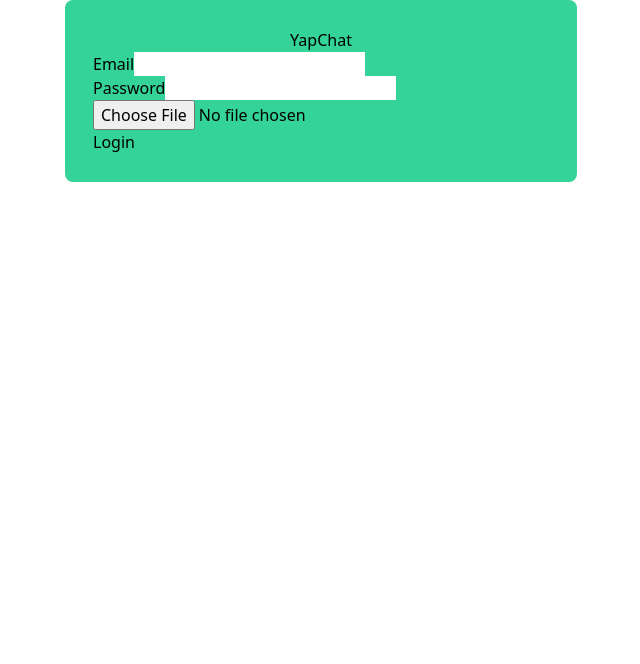
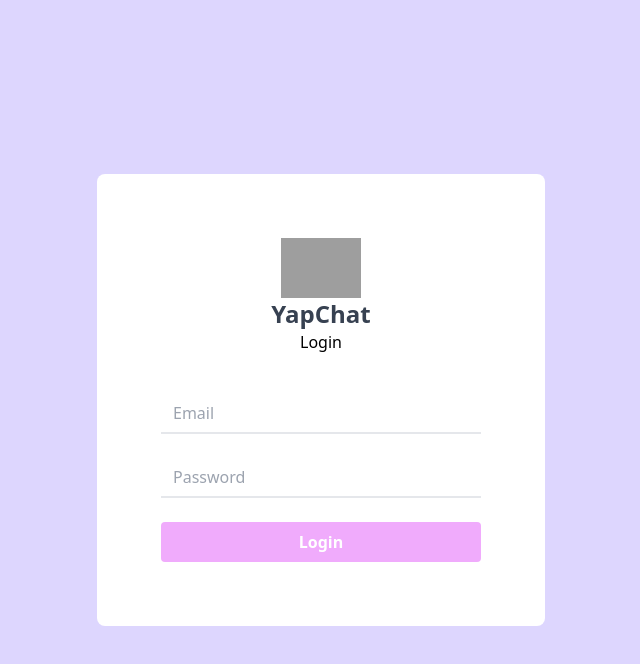
Before and after one commit to Alapottra-troj1n/YapChat, a React (Create React App) app: page / in a window 1280 px wide. Shown: the top 664 px of the page, without its empty margins (319-959 px from the left). Built offline with nearby package versions, Linux system fonts and the light colour scheme; grey boxes are pictures that could not be loaded.

Commit message:
login page done

```diff
--- a/src/App.js
+++ b/src/App.js
@@ -3,7 +3,7 @@
 
 function App() {
   return (
-    <div>
+    <div className="h-screen flex justify-center items-center bg-violet-200">
         <Login/>
     </div>
   );
--- a/src/pages/Login.jsx
+++ b/src/pages/Login.jsx
@@ -3,25 +3,26 @@
 const Login = () => {
     return (
         <div>
-            <div className="bg-emerald-400 w-2/5 mx-auto p-7 rounded-lg">
+            <div className=" mx-auto p-16 bg-white  rounded-lg">
+                <div className="pb-10">
+                    <div className="flex justify-center">
+                    <img src="https://cdn-icons-png.flaticon.com/512/1041/1041916.png" className="w-20" alt="" />
+                    </div>
+                    <h2 className="text-center text-2xl font-bold text-gray-700">YapChat</h2>
+                    <h2 className="text-center">Login</h2>
+                </div>
 
-                    <h2 className="text-center">YapChat</h2>
                 <div>
-                    <form>
+                    <form className="flex flex-col  gap-6 ">
                         <div>
-                            <label>Email</label>
-                            <input type="email" name="email" id="" />
+                            <input type="email" className="w-80 h-10 p-3 border-b-2" placeholder="Email" name="email" id="" />
                         </div>
 
                         <div>
-                            <label>Password</label>
-                            <input type="password" name="password" id="" />
+                            <input type="password" className="w-80 h-10 p-3 border-b-2" placeholder="Password" name="email" id="" />
                         </div>
 
-                        <div>
-                            <input type="file" name="" id="" />
-                        </div>
-                        <input type="submit" value="Login" />
+                        <input type="submit" className="px-4 py-2 bg-fuchsia-300 font-semibold rounded text-white cursor-pointer hover:bg-fuchsia-400 transition-all " value="Login" />
 
                     </form>
 
```
